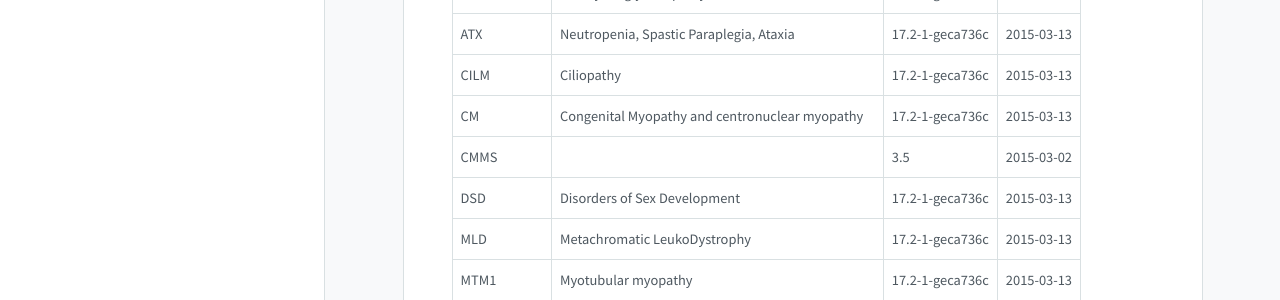
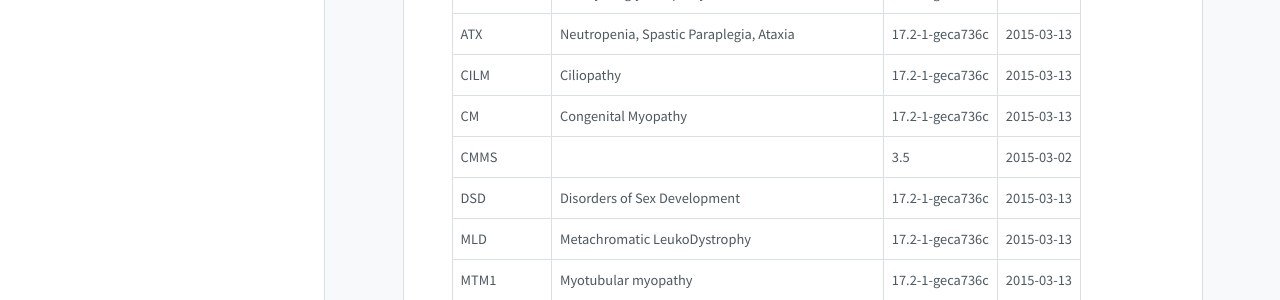
Before and after one commit to Clinical-Genomics/clinical-genomics.github.io, a Jekyll site: the page built from _pages/namnpagenlistor.md, in a window 1280 px wide. Shown: the part 248-548 px from the top of the page. Built offline with Jekyll 4.4.1, drawn with Linux system fonts in a browser that asks for light colours; nearby versions of some CDN libraries.

Commit message:
Update to cust002-16PDEL.txt

```diff
--- a/_pages/namnpagenlistor.md
+++ b/_pages/namnpagenlistor.md
@@ -12,7 +12,7 @@ title: Namn på genlistor
 |AD|Alfa Dystroglykanopathy|17.2-1-geca736c|2015-03-13|
 |ATX|Neutropenia, Spastic Paraplegia, Ataxia|17.2-1-geca736c|2015-03-13|
 |CILM|Ciliopathy|17.2-1-geca736c|2015-03-13|
-|CM|Congenital Myopathy and centronuclear myopathy|17.2-1-geca736c|2015-03-13|
+|CM|Congenital Myopathy|17.2-1-geca736c|2015-03-13|
 |CMMS||3.5|2015-03-02|
 |DSD|Disorders of Sex Development|17.2-1-geca736c|2015-03-13|
 |MLD|Metachromatic LeukoDystrophy|17.2-1-geca736c|2015-03-13|
```
